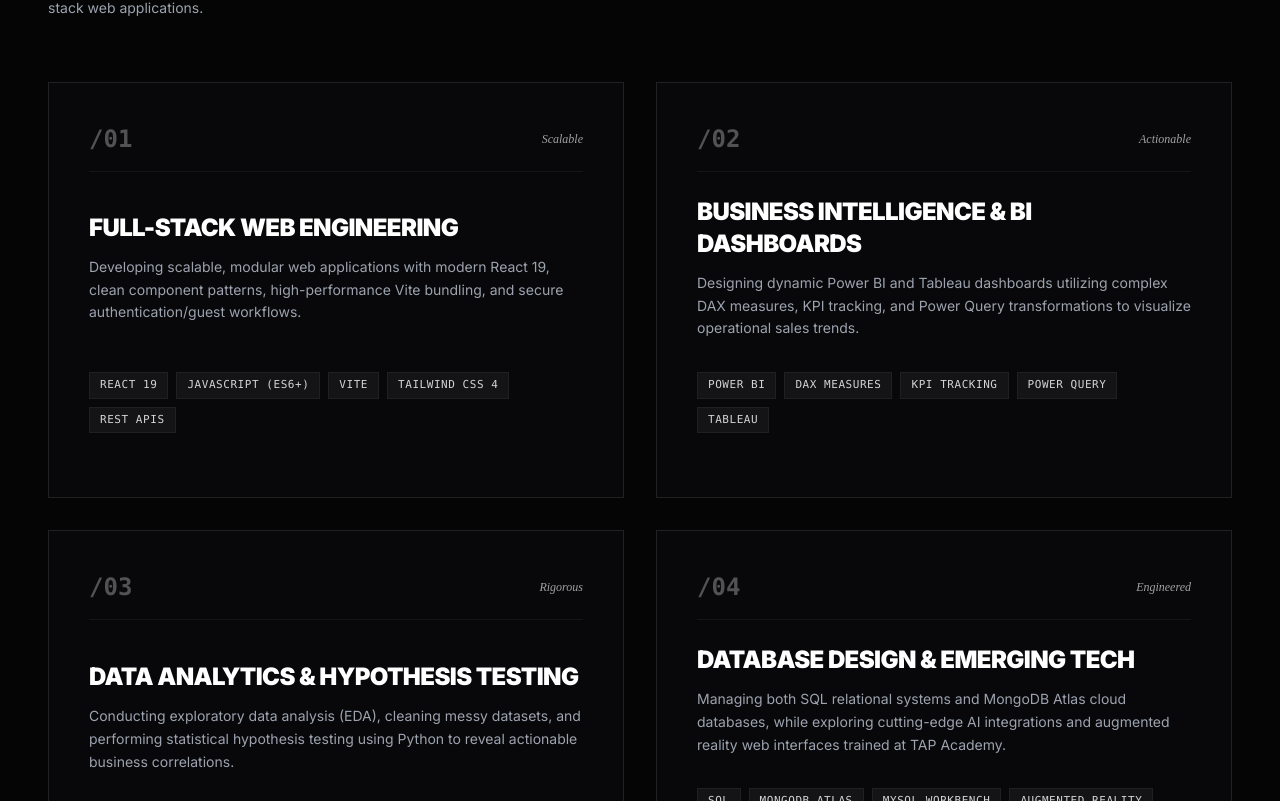
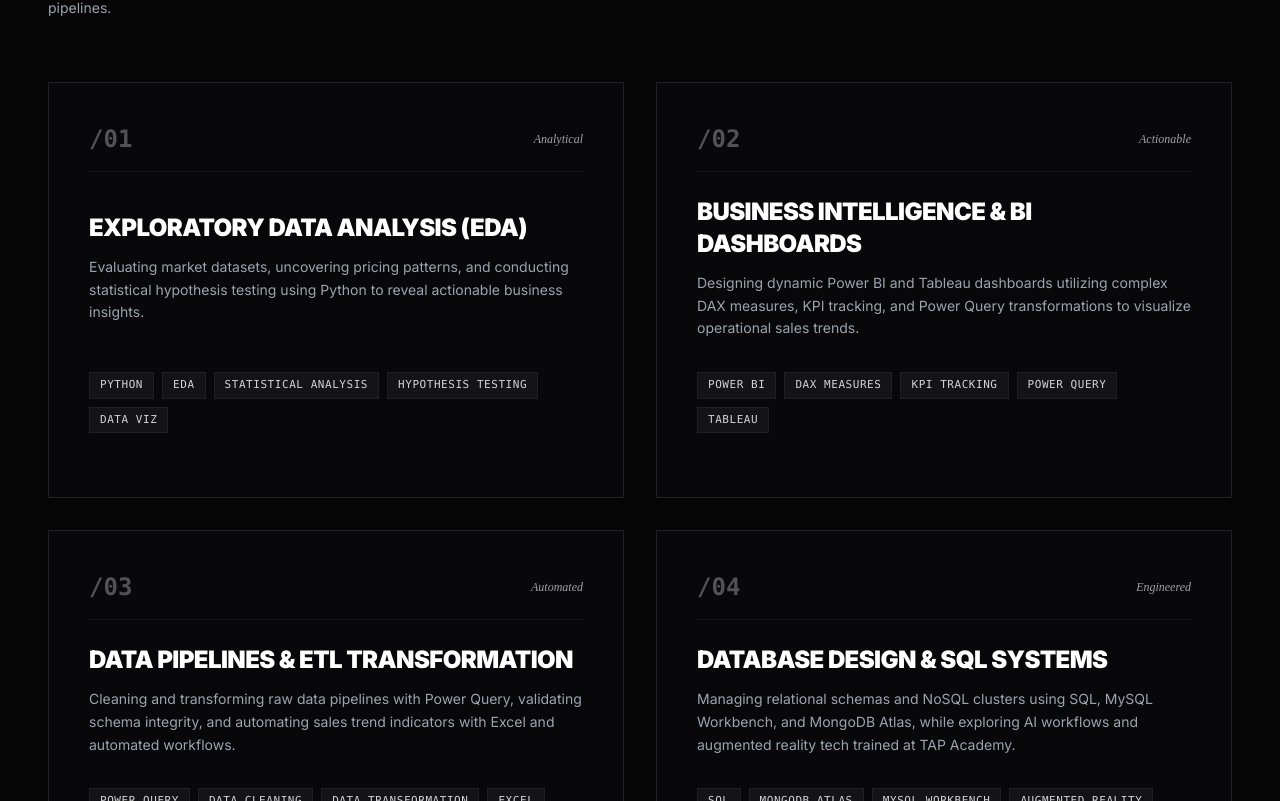
Before and after one commit to jyotimishra3113-jpg/Portfolio, a React (Vite) app: page / in a window 1280 px wide. Shown: the part 3639-4440 px from the top of the page. Built offline with nearby package versions, Linux system fonts and the light colour scheme; a web font is replaced by a local one.

Commit message:
Replace Full-Stack Web Engineering service card with Exploratory Data Analysis

```diff
--- a/src/components/Services.jsx
+++ b/src/components/Services.jsx
@@ -58,7 +58,7 @@ export default function Services() {
             </span>
           </h2>
           <p className="text-xs sm:text-sm text-[#9CA3AF] max-w-xl">
-            Delivering data-driven analytics, interactive Power BI dashboards, and scalable full-stack web applications.
+            Delivering data-driven analytics, interactive Power BI dashboards, and automated data pipelines.
           </p>
         </div>
 
--- a/src/data/portfolioData.js
+++ b/src/data/portfolioData.js
@@ -106,10 +106,10 @@ export const aboutData = {
 export const servicesData = [
   {
     number: "01",
-    title: "Full-Stack Web Engineering",
-    accent: "Scalable",
-    description: "Developing scalable, modular web applications with modern React 19, clean component patterns, high-performance Vite bundling, and secure authentication/guest workflows.",
-    tags: ["React 19", "JavaScript (ES6+)", "Vite", "Tailwind CSS 4", "REST APIs"],
+    title: "Exploratory Data Analysis (EDA)",
+    accent: "Analytical",
+    description: "Evaluating market datasets, uncovering pricing patterns, and conducting statistical hypothesis testing using Python to reveal actionable business insights.",
+    tags: ["Python", "EDA", "Statistical Analysis", "Hypothesis Testing", "Data Viz"],
   },
   {
     number: "02",
@@ -120,16 +120,16 @@ export const servicesData = [
   },
   {
     number: "03",
-    title: "Data Analytics & Hypothesis Testing",
-    accent: "Rigorous",
-    description: "Conducting exploratory data analysis (EDA), cleaning messy datasets, and performing statistical hypothesis testing using Python to reveal actionable business correlations.",
-    tags: ["Python", "EDA", "Hypothesis Testing", "Data Cleaning", "Data Viz"],
+    title: "Data Pipelines & ETL Transformation",
+    accent: "Automated",
+    description: "Cleaning and transforming raw data pipelines with Power Query, validating schema integrity, and automating sales trend indicators with Excel and automated workflows.",
+    tags: ["Power Query", "Data Cleaning", "Data Transformation", "Excel", "ETL"],
   },
   {
     number: "04",
-    title: "Database Design & Emerging Tech",
+    title: "Database Design & SQL Systems",
     accent: "Engineered",
-    description: "Managing both SQL relational systems and MongoDB Atlas cloud databases, while exploring cutting-edge AI integrations and augmented reality web interfaces trained at TAP Academy.",
+    description: "Managing relational schemas and NoSQL clusters using SQL, MySQL Workbench, and MongoDB Atlas, while exploring AI workflows and augmented reality tech trained at TAP Academy.",
     tags: ["SQL", "MongoDB Atlas", "MySQL Workbench", "Augmented Reality", "AI Tools"],
   },
 ]
```
